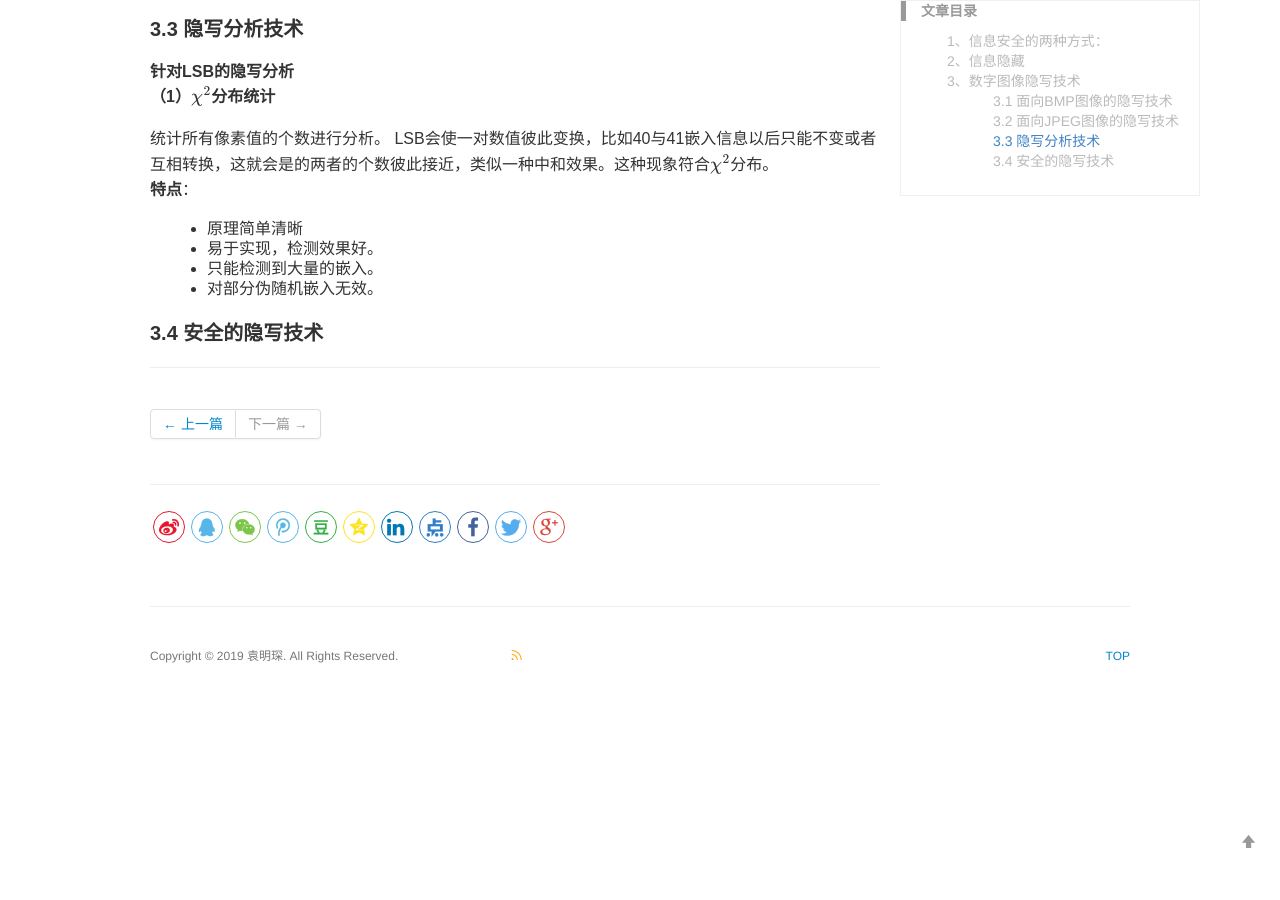
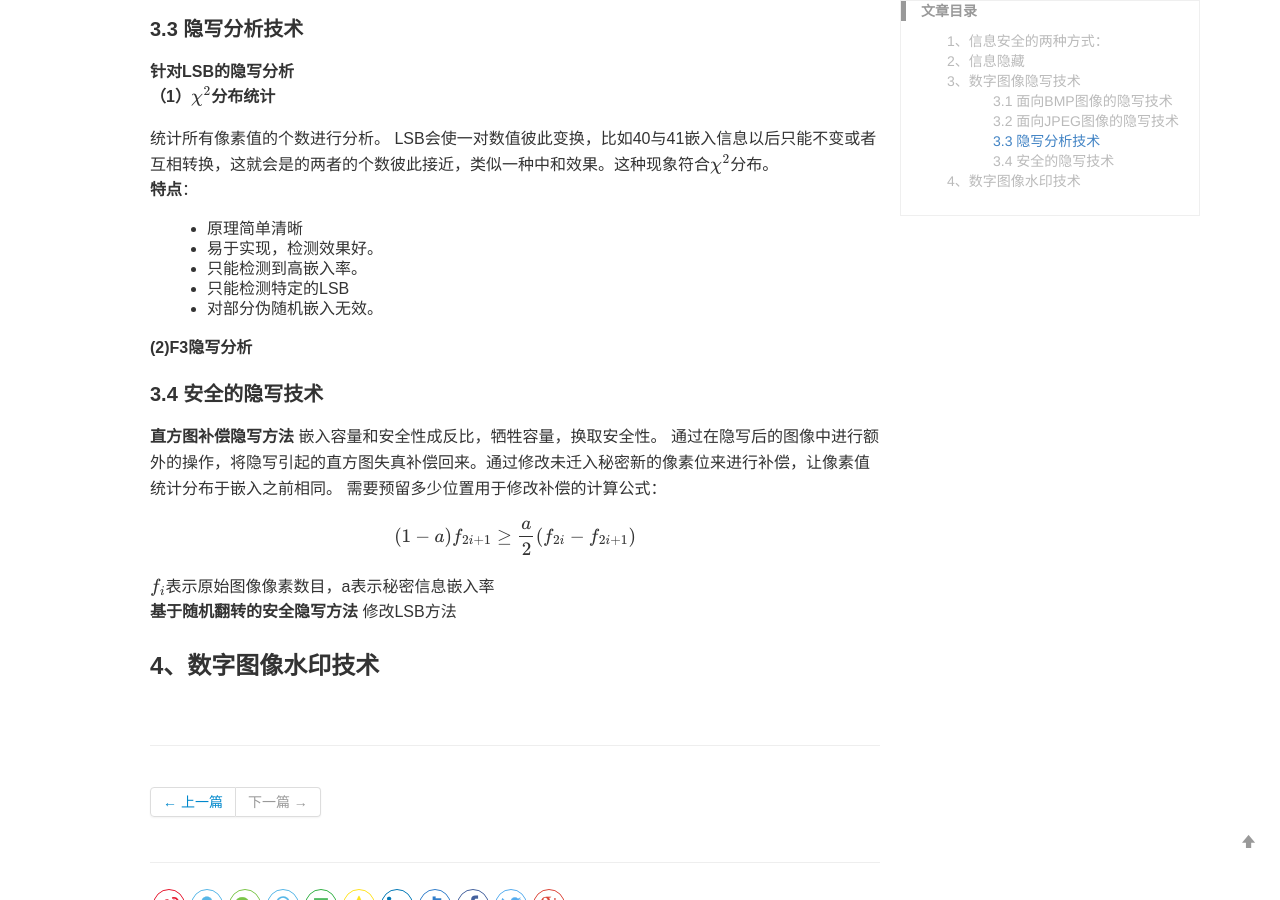
Before and after one commit to yuanmingchen/yuanmingchen.github.io, a Jekyll site: the page built from _posts/2019-04-25-multimeidasafe.md, in a window 1280 px wide and 900 px high, scrolled down 1796 px. Built offline with Jekyll 4.4.1, drawn with Linux system fonts in a browser that asks for light colours; formulas are drawn with MathJax 3; comment, search, counter and statistics services are not loaded; before the commit the page ends 2501 px from its top, so only the background shows below that.

Commit message:
Updates _posts/2019-04-25-multimeidasafe.md
Auto commit by GitBook Editor

```diff
--- a/_posts/2019-04-25-multimeidasafe.md
+++ b/_posts/2019-04-25-multimeidasafe.md
@@ -88,7 +88,22 @@ LSB会使一对数值彼此变换，比如40与41嵌入信息以后只能不变
 **特点**：
 - 原理简单清晰
 - 易于实现，检测效果好。
-- 只能检测到大量的嵌入。
+- 只能检测到高嵌入率。
+- 只能检测特定的LSB
 - 对部分伪随机嵌入无效。
 
+**(2)F3隐写分析**
+
 #### 3.4 安全的隐写技术
+**直方图补偿隐写方法**
+嵌入容量和安全性成反比，牺牲容量，换取安全性。
+通过在隐写后的图像中进行额外的操作，将隐写引起的直方图失真补偿回来。通过修改未迁入秘密新的像素位来进行补偿，让像素值统计分布于嵌入之前相同。
+需要预留多少位置用于修改补偿的计算公式：
+
+$$(1-a)f_{2i+1}\geq \frac{a}{2}(f_{2i}-f_{2i+1})$$
+
+$f_i$表示原始图像像素数目，a表示秘密信息嵌入率
+**基于随机翻转的安全隐写方法**
+修改LSB方法
+
+### 4、数字图像水印技术
```
